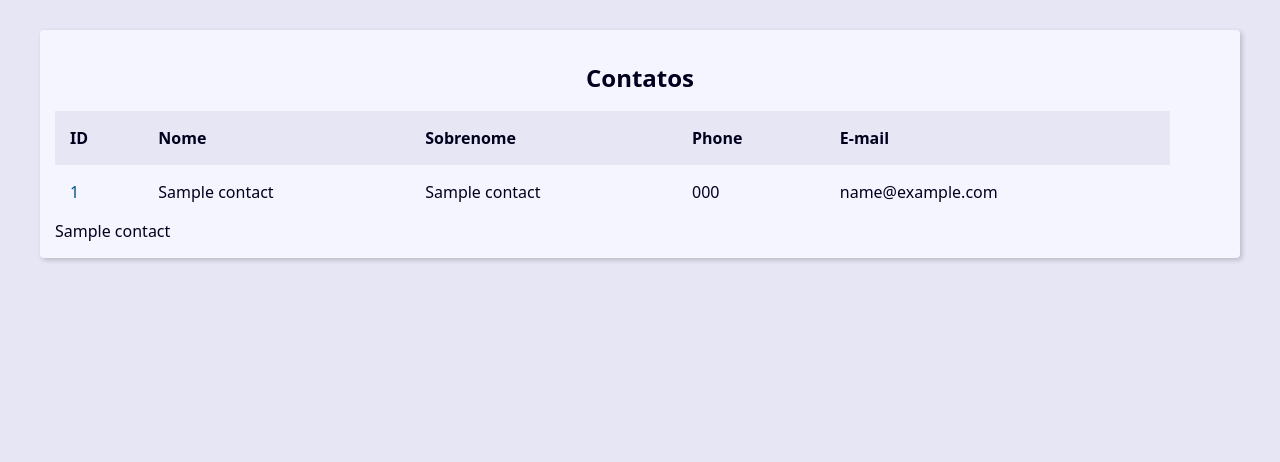
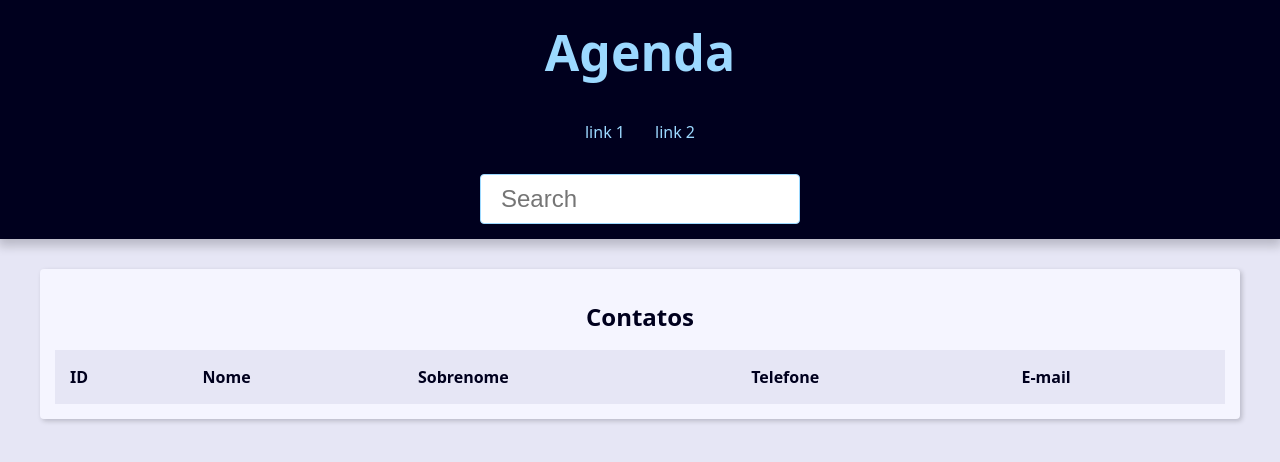
Before and after one commit to AlessandroPCosta/agendadecontatos, a Django app: page / in a window 1280 px wide. Shown: the top 462 px of the page. Run offline with Django 5.2, Linux system fonts and the light colour scheme; tables that the repository leaves empty hold one stand-in row (values such as "Sample post"); lists and menus that the app fills with data are empty.

Commit message:
Criação da tela de visualização de um unico contato, alem de iniciar o desenvolvimento do nosso Header com um for de pesquisa de contato.

```diff
--- a/base_templates/global/base.html
+++ b/base_templates/global/base.html
@@ -8,6 +8,38 @@
     <link rel="stylesheet" href="{% static "global/css/style.css" %}">
 </head>
 <body>
+    <header class="header">
+        <h1 class="header-heading">
+            <a href="{% url 'contact:index' %}" class="header-link">
+                Agenda
+            </a>
+        </h1>
+        <nav class="menu">
+            <ul class="menu-list">
+                <li class="menu-item">
+                    <a href="" class="menu-link">
+                        link 1
+                    </a>
+                </li>
+                <li class="menu-item">
+                    <a href="" class="menu-link">
+                        link 2
+                    </a>
+                </li>
+            </ul>
+        </nav>
+        <div class="search">
+            <form action="" method="get">
+                <input
+                type="text"
+                class="search-input"
+                placeholder="Search"
+                id="search"
+                name="q"
+                >
+            </form>
+        </div>
+    </header>
     <main class='content'>
     {% block content %}{% endblock content %}
     </main>
--- a/contact/admin.py
+++ b/contact/admin.py
@@ -5,13 +5,13 @@ from contact import models
 
 @admin.register(models.Contact)
 class ContactAdmin(admin.ModelAdmin):
-    list_display = 'id', 'nome', 'sobrenome', 'phone',
+    list_display = 'id', 'nome', 'sobrenome', 'phone', 'mostrar',
     ordering = 'id',
     #list_filter = 'create_data',
     search_fields = 'id', 'nome', 'sobrenome',
     list_per_page = 10
     list_max_show_all = 100
-    list_editable = 'nome', 'sobrenome',
+    list_editable = 'nome', 'sobrenome', 'mostrar',
     list_display_links = 'id', 'phone',
 
 @admin.register(models.Category)
--- a/contact/templates/contact/index.html
+++ b/contact/templates/contact/index.html
@@ -6,12 +6,13 @@
             <caption class="table-caption">
                 Contatos
             </caption>
+
                 <thead>
                     <tr class="table-row table-row-header">
                         <th class="table-header">ID</th>
                         <th class="table-header">Nome</th>
                         <th class="table-header">Sobrenome</th>
-                        <th class="table-header">Phone</th>
+                        <th class="table-header">Telefone</th>
                         <th class="table-header">E-mail</th>
                     </tr>
                 </thead>
@@ -20,7 +21,10 @@
                     {% for contact in contacts %}
                         <tr class="table-row">
                             <td class="table-cel">
-                                <a class="table-link" href="#">
+                                <a
+                                    class="table-link"
+                                    href="{% url 'contact:contato' contact.id %}"
+                                >
                                     {{ contact.id}}
                                 </a>
                             </td>
@@ -36,16 +40,9 @@
                             <td class="table-cel">
                                 {{ contact.email}}
                             </td>
-                            <td class="table-cel">
-
-                            </td>
                         </tr>
                     {% endfor %}
                 </tbody>
         </table>
     </div>
-    {% for contact in contacts %}
-        {{ contact.nome }} <br>
-
-    {% endfor %}
 {% endblock content %}
--- a/contact/urls.py
+++ b/contact/urls.py
@@ -4,7 +4,6 @@ from contact import views
 app_name = 'contact'
 
 urlpatterns = [
-
+    path('<int:contato_id>/', views.contato, name='contato'),
     path('', views.index, name='index'),
-
 ]
--- a/contact/views/contact_views.py
+++ b/contact/views/contact_views.py
@@ -1,9 +1,12 @@
-from django.shortcuts import render
+from django.shortcuts import render, get_object_or_404
+from django.http import Http404
 
 from contact.models import Contact
 # Create your views here.
 def index(request):
-    contacts = Contact.objects.all()
+    contacts = Contact.objects\
+        .filter(mostrar=True)\
+        .order_by('-id')[10:20]
 
     context = {
         'contacts' : contacts,
@@ -13,3 +16,21 @@ def index(request):
         'contact/index.html',
         context,
     )
+def contato(request, contato_id):
+
+    #single_contact = Contact.objects.filter(pk=contato_id).first()
+    single_contact = get_object_or_404(
+        Contact, pk=contato_id, mostrar=True
+    )
+
+   # if single_contact is None:
+    #    raise Http404()
+
+    context = {
+        'contact' : single_contact,
+    }
+    return render(
+        request,
+        'contact/contato.html',
+        context,
+    )
```
Also changed, not shown: contact/templates/contact/contato.html (added, +15 -0 lines).
